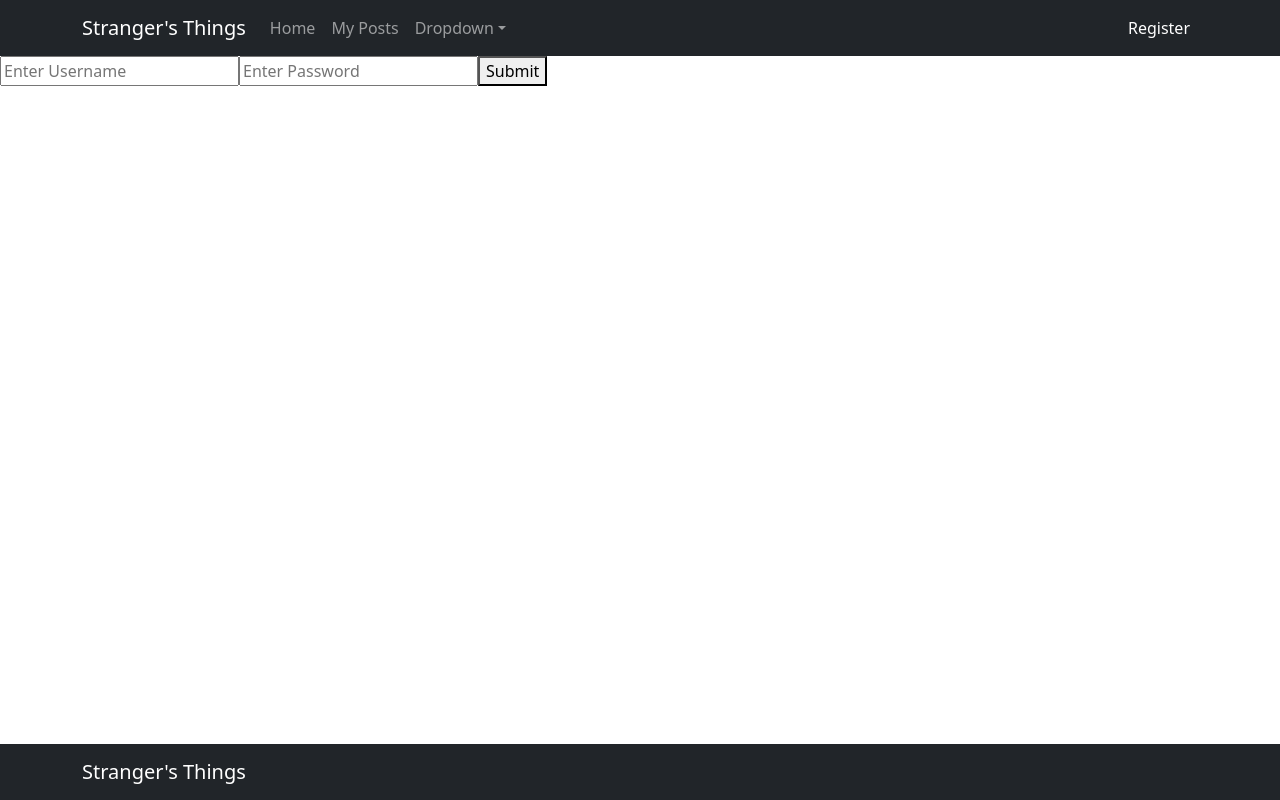
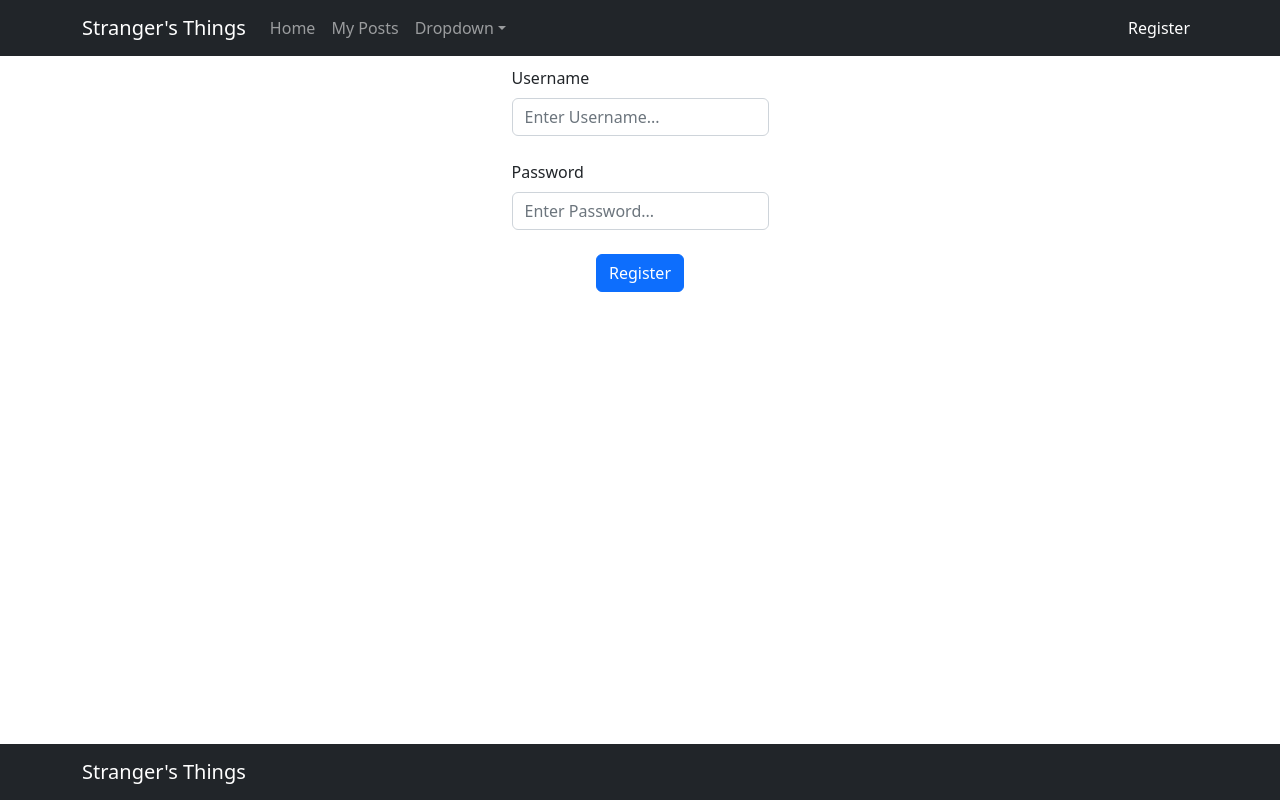
Before and after one commit to indi1984/strangersthingsreact, a React (Create React App) app: page /register in a window 1280 px wide. Built offline with nearby package versions, Linux system fonts and the light colour scheme.

Commit message:
register token working

```diff
--- a/public/style.css
+++ b/public/style.css
@@ -1,4 +1,15 @@
-.footer {
+#container {
   display: flex;
+  flex-direction: row;
+  justify-content: center;
+  align-items: center;
+  flex-grow: 1;
+  margin: 10px;
+
+}
+
+#register-form {
+  display: flex;
+  flex-direction: column;
   align-items: center;
 }
--- a/src/AllPosts.jsx
+++ b/src/AllPosts.jsx
@@ -1,9 +1,26 @@
-import React from 'react';
+import React, { useEffect, useState } from "react";
+import { fetchPosts } from './ajax-requests/requests'
 
 
-function AllPosts() {
+const AllPosts = (props) => {
+  const [postResults, setPostResults] = useState({});
+
+
+
+ useEffect(() => {
+  const posts = async () => {
+    try {
+      const results = await fetchPosts();
+      setPostResults(results);
+    } catch (error) {
+      console.error(`An error has occurred: ${error}`);
+    }
+  };
+  posts();
+  },[])
+
   return (
-    <h1>HELLO ALL POSTS</h1>
+    <h3>ALL POSTS</h3>
   );
 };
 
--- a/src/App.jsx
+++ b/src/App.jsx
@@ -5,33 +5,37 @@ import Footer from './Footer';
 import { Routes, Route } from 'react-router-dom';
 import Register from './Register';
 import AllPosts from './AllPosts'
+import MyPosts from './MyPosts'
 
 
 function App() {
   const [token, setToken] = useState('');
 
   function tokenCheck() {
-      if (window.localStorage.getItem('token')) {
-        setToken(window.localStorage.getItem('token'));
-      }
+    if (window.localStorage.getItem('token')) {
+      setToken(window.localStorage.getItem('token'));
     }
+  };
 
-    useEffect(() => {
-      tokenCheck();
-    }, [])
+  useEffect(() => {
+    tokenCheck();
+  }, []);
+
+  console.log('stateful token', token);
 
   return (
     <div className="App">
       <NavigationBar />
+
       <Routes>
         <Route path="/" element={<AllPosts />} />
         <Route path="/register" element={<Register setToken={setToken}/>} />
+        <Route path="/myposts" element={<MyPosts setToken={MyPosts}/>} />
+      </Routes>
 
-
-      </Routes>
       <Footer />
     </div>
   );
-}
+};
 
 export default App;
--- a/src/MyPosts.jsx
+++ b/src/MyPosts.jsx
@@ -0,0 +1,26 @@
+import React, { useEffect, useState } from "react";
+import { fetchPosts } from './ajax-requests/requests'
+
+
+const MyPosts = (props) => {
+  const [postResults, setPostResults] = useState({});
+
+
+ useEffect(() => {
+  const posts = async () => {
+    try {
+      const results = await fetchPosts();
+      setPostResults(results);
+    } catch (error) {
+      console.error(`An error has occurred: ${error}`);
+    }
+  };
+  posts();
+  },[])
+
+  return (
+    <h3>MY POSTS</h3>
+  );
+};
+
+export default MyPosts;
--- a/src/Register.jsx
+++ b/src/Register.jsx
@@ -1,7 +1,11 @@
+import Button from 'react-bootstrap/Button';
+import Form from 'react-bootstrap/Form';
 import React, { useState } from 'react';
 import { registerUser } from './ajax-requests/requests';
 
-function Register({ setToken }) {
+function Register(props) {
+  const { setToken } = props;
+
   const [username, setUsername] = useState('');
   const [password, setPassword] = useState('');
 
@@ -9,36 +13,40 @@ function Register({ setToken }) {
   async function handleSubmit(event) {
     event.preventDefault();
     const user = {username, password};
-    /*
-      {
-        username: 'username value',
-        password: 'password value'
-      }
-    */
-
     const results = await registerUser(user);
 
     if (results.success) {
       setToken(results.data.token);
       window.localStorage.setItem("token", results.data.token)
     }
-
-  }
+  };
 
   return (
-    <form onSubmit={handleSubmit}>
-      <input
-        type='text'
-        placeholder='Enter Username'
-        onChange={(event) => setUsername(event.target.value)}
-      />
-      <input
-        type='password'
-        placeholder='Enter Password'
-        onChange={(event) => setPassword(event.target.value)}
-      />
-      <button type='submit'>Submit</button>
-    </form>
+    <div id='container'>
+      <Form onSubmit={handleSubmit} id="register-form">
+        <Form.Group
+          className="mb-4"
+          controlId="text"
+          onChange={(event) => setUsername(event.target.value)}
+        >
+          <Form.Label>Username</Form.Label>
+          <Form.Control type="text" placeholder="Enter Username..." />
+        </Form.Group>
+
+        <Form.Group
+          className="mb-4"
+          controlId="formBasicPassword"
+          onChange={(event) => setPassword(event.target.value)}
+        >
+          <Form.Label>Password</Form.Label>
+          <Form.Control type="password" placeholder="Enter Password..." />
+        </Form.Group>
+
+        <Button variant="primary" type="submit">
+          Register
+        </Button>
+      </Form>
+    </div>
   )
 }
 
--- a/src/ajax-requests/requests.js
+++ b/src/ajax-requests/requests.js
@@ -1,6 +1,15 @@
-const COHORT_NAME = '2301-ftb-et-web-pt'
-const BASE_URL = `https://strangers-things.herokuapp.com/api/${COHORT_NAME}`;
+export const COHORT_NAME = "2301-UNIV-ET-WEB-PT";
+export const BASE_URL = `https://strangers-things.herokuapp.com/api/${COHORT_NAME}`;
 
+export const fetchPosts = async () => {
+  try {
+    const response = await fetch(`${BASE_URL}/posts`);
+    const data = await response.json();
+    return data;
+  } catch (error) {
+    console.log(error);
+  }
+};
 
 export const registerUser = async (user) => {
   try {
@@ -10,15 +19,12 @@ export const registerUser = async (user) => {
         "Content-Type": "application/json",
       },
       body: JSON.stringify({
-        user
+        user,
       }),
     });
     const result = await response.json();
-    // You can log ▲▲▲ the result
-    // here ▼▼▼ to view the json object before returning it
-    // console.log(result);
     return result;
-  } catch (err) {
-    console.error(err);
+  } catch (error) {
+    console.error(error);
   }
 };
```
